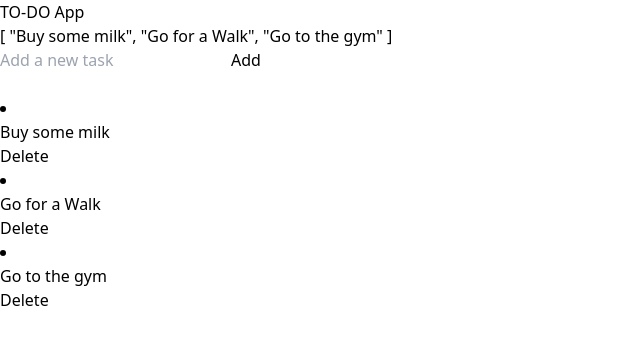
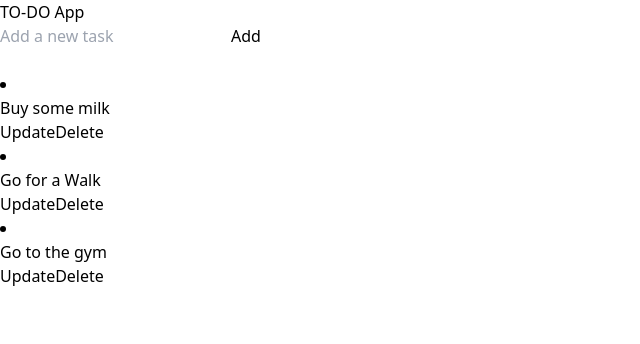
Before and after one commit to Faridun90/StocksApp, a Vue app: page / in a window 1280 px wide. Shown: the top 344 px of the page, without its empty margins (0-640 px from the left). Built offline with nearby package versions, Linux system fonts and the light colour scheme.

Commit message:
add updateTask logic, refactor task card style

```diff
--- a/src/components/TodoItem.vue
+++ b/src/components/TodoItem.vue
@@ -1,16 +1,38 @@
 <script setup lang="ts">
-import { defineProps, defineEmits } from 'vue'
+import { defineProps, ref } from 'vue'
 const props = defineProps(['value'])
-const emit = defineEmits(['deleteValue'])
+const updatedValue = ref(props.value)
+const isUpdating = ref(false)
+const emit = defineEmits(['deleteValue', 'updateValue'])
 
 const onDeleteClick = () => {
   emit('deleteValue')
 }
+
+const onToggle = () => {
+  isUpdating.value = true
+}
+
+const updateValue = () => {
+  emit('updateValue', updatedValue.value)
+  console.log(updatedValue.value)
+  isUpdating.value = false
+}
 </script>
 
 <template>
-  <li class="mb-4 flex gap-2">
-    <h3>{{ props.value }}</h3>
-    <button @click="onDeleteClick" class="bg-red-500 rounded-sm p-1">Delete</button>
+  <li class="mb-4 list-none border-[1px] border-slate-200 rounded-md w-full p-2">
+    <div v-if="!isUpdating" class="flex gap-2">
+      <h3 class="w-full">{{ props.value }}</h3>
+      <button @click="onToggle" class="bg-green-600 rounded-sm p-1">Update</button>
+      <button @click="onDeleteClick" class="bg-red-500 rounded-sm p-1">Delete</button>
+    </div>
+    <div v-else>
+      <form @submit.prevent="updateValue" class="flex gap-2">
+        <input type="text" v-model="updatedValue" class="text-md text-black" placeholder="props" />
+        <button type="submit" class="bg-green-600 rounded-sm p-1">OK</button>
+        <button @click="!isUpdating" class="bg-red-500 rounded-sm p-1">Cancel</button>
+      </form>
+    </div>
   </li>
 </template>
--- a/src/stores/tasks.ts
+++ b/src/stores/tasks.ts
@@ -6,12 +6,23 @@ export const useTasksStore = defineStore({
   }),
   actions: {
     addTask(newTask: string) {
-      this.tasks.push(newTask)
-      console.log(this.tasks)
+      if (newTask.length > 0) {
+        this.tasks.push(newTask)
+        console.log(this.tasks)
+      } else {
+        console.log('Please provide a task!')
+      }
     },
 
     deleteTask(taskIndex: number) {
       this.tasks.splice(taskIndex, 1)
+    },
+    updateTask(taskIndex: number, newTask: string) {
+      if (newTask.length > 0) {
+        this.tasks.splice(taskIndex, 1, newTask)
+      } else {
+        console.log('Please provide an update or delete this task!')
+      }
     }
   }
 })
--- a/src/views/HomeView.vue
+++ b/src/views/HomeView.vue
@@ -19,7 +19,11 @@ const addTask = (newTask: string) => {
 const deleteTask = (taskIndex: number) => {
   storeTasks.deleteTask(taskIndex)
 }
-
+const updateTask = (taskIndex: number, newTask: string) => {
+  storeTasks.updateTask(taskIndex, newTask)
+  console.log('This is a updated task ID:', taskIndex)
+  console.log('This is a updated task NAME:', newTask)
+}
 //1.Create a component for each list item
 //2.Use the same component, instead of passing data up-down, pass it globaly with Pinia
 </script>
@@ -27,10 +31,9 @@ const deleteTask = (taskIndex: number) => {
 <template>
   <main class="bg-black h-screen text-white">
     <div class="flex flex-col m-auto w-full h-full items-center">
-      <h1 class="mt-6">TO-DO App</h1>
+      <h1 class="mt-6 text-2xl font-bold">TO-DO App</h1>
 
-      <h1>{{ storeTasks.tasks }}</h1>
-      <div class="mt-6 flex flex-col gap-2">
+      <div class="mt-4 flex flex-col gap-2">
         <form class="mt-6 flex flex-col gap-2" @submit.prevent="addTask(todo)">
           <input
             type="text"
@@ -47,11 +50,15 @@ const deleteTask = (taskIndex: number) => {
         class="bg-slate-800 mt-3 border-[2px] border-indigo-300 p-4 rounded-sm"
       >
         <div v-for="(task, index) in tasks" :key="index" class="flex gap-1 items-center">
-          <TodoItem :value="task" @deleteValue="deleteTask(index)" />
+          <TodoItem
+            :value="task"
+            @deleteValue="deleteTask(index)"
+            @updateValue="updateTask(index, $event)"
+          />
         </div>
       </div>
       <div v-else class="bg-slate-800 mt-3 border-[2px] border-indigo-300 p-4 rounded-sm">
-        There is no existing tasks!
+        There is no existing tasks...
       </div>
     </div>
   </main>
```
